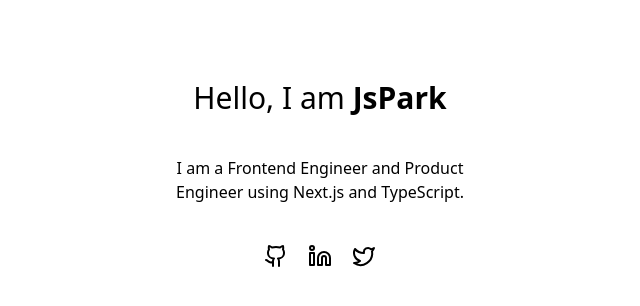
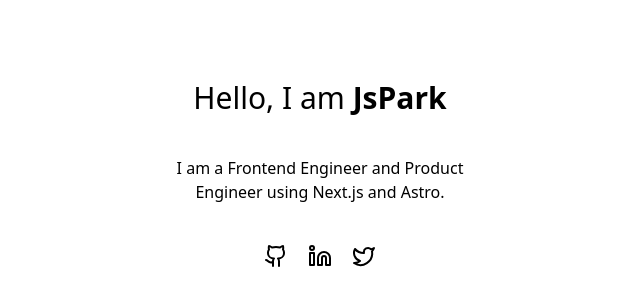
Before and after one commit to rishi-raj-jain/websiteasd, an Astro site: page / in a window 1280 px wide. Shown: the full height of the page, 320-960 px from the left. Built offline with nearby package versions, Linux system fonts and the light colour scheme; Astro itself is replaced by a stand-in of ours.

Commit message:
refactor(homepage): update

```diff
--- a/src/pages/index.astro
+++ b/src/pages/index.astro
@@ -15,7 +15,7 @@ import { Github, Linkedin, Twitter } from "lucide-react";
     <p class="w-[300px] text-center group">
       I am a <span class="group-hover:underline">Frontend Engineer</span> and
       Product Engineer using <span class="group-hover:underline">Next.js</span>
-       and <span class="group-hover:underline">TypeScript</span>.
+       and <span class="group-hover:underline">Astro</span>.
     </p>
     <ul class="flex gap-5">
       <li>
```
